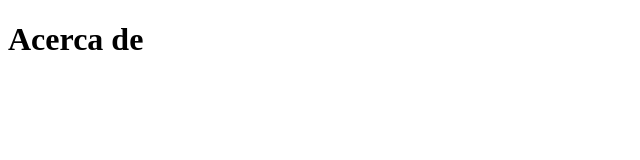
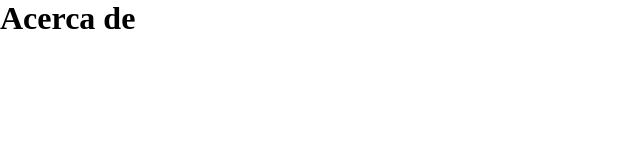
Before and after one commit to alexander-r2020/wayra-ecommerce, a plain HTML site: page views/acerca.html in a window 1280 px wide. Shown: the whole page, without its empty margins (0-640 px from the left). Drawn offline with Linux system fonts and the light colour scheme.

Commit message:
poniendo link de css

```diff
--- a/views/acerca.html
+++ b/views/acerca.html
@@ -4,6 +4,7 @@
     <meta charset="UTF-8">
     <meta http-equiv="X-UA-Compatible" content="IE=edge">
     <meta name="viewport" content="width=device-width, initial-scale=1.0">
+    <link rel="stylesheet" href="/styles/style.css">
     <title>Acerca</title>
 </head>
 <body>
```
Also changed, not shown: views/contacto.html (+1 -0 lines), views/detalle.html (+1 -0 lines), views/login.html (+1 -0 lines), views/productos.html (+1 -0 lines), views/registro.html (+1 -0 lines).
